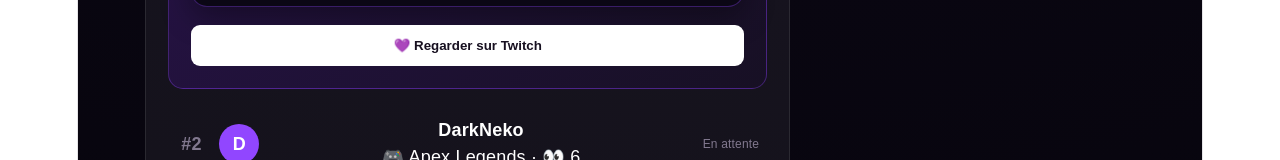
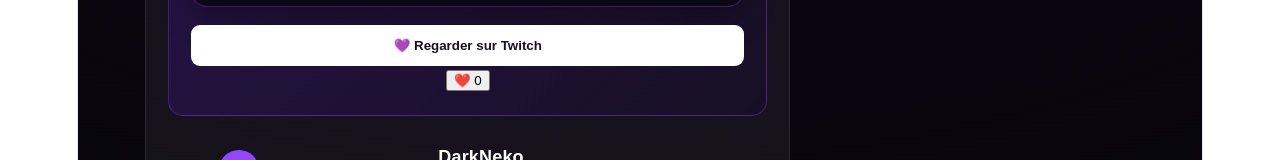
Before and after one commit to LaLaetii/streamlaeti, a React (Vite) app: page / in a window 1280 px wide. Shown: the part 1309-1469 px from the top of the page. Built offline with nearby package versions, Linux system fonts and the light colour scheme; no server answers; grey boxes are pictures that could not be loaded.

Commit message:
ajout des coeurs streamlaeti

```diff
--- a/src/App.jsx
+++ b/src/App.jsx
@@ -16,6 +16,7 @@
 
   const [twitchUser, setTwitchUser] = useState(null);
   const [liveStatus, setLiveStatus] = useState(null);
+const [likes, setLikes] = useState({});
 
 useEffect(() => {
     const checkTwitchConnection = async () => {
@@ -319,6 +320,18 @@
 >
   💜 Regarder sur Twitch
 </button>
+
+<button
+  onClick={() =>
+    setLikes((currentLikes) => ({
+      ...currentLikes,
+      [queue[0].name]: (currentLikes[queue[0].name] || 0) + 1,
+    }))
+  }
+>
+  ❤️ {likes[queue[0].name] || 0}
+</button>
+
             </div>
 
             <div style={styles.queueList}>
```
